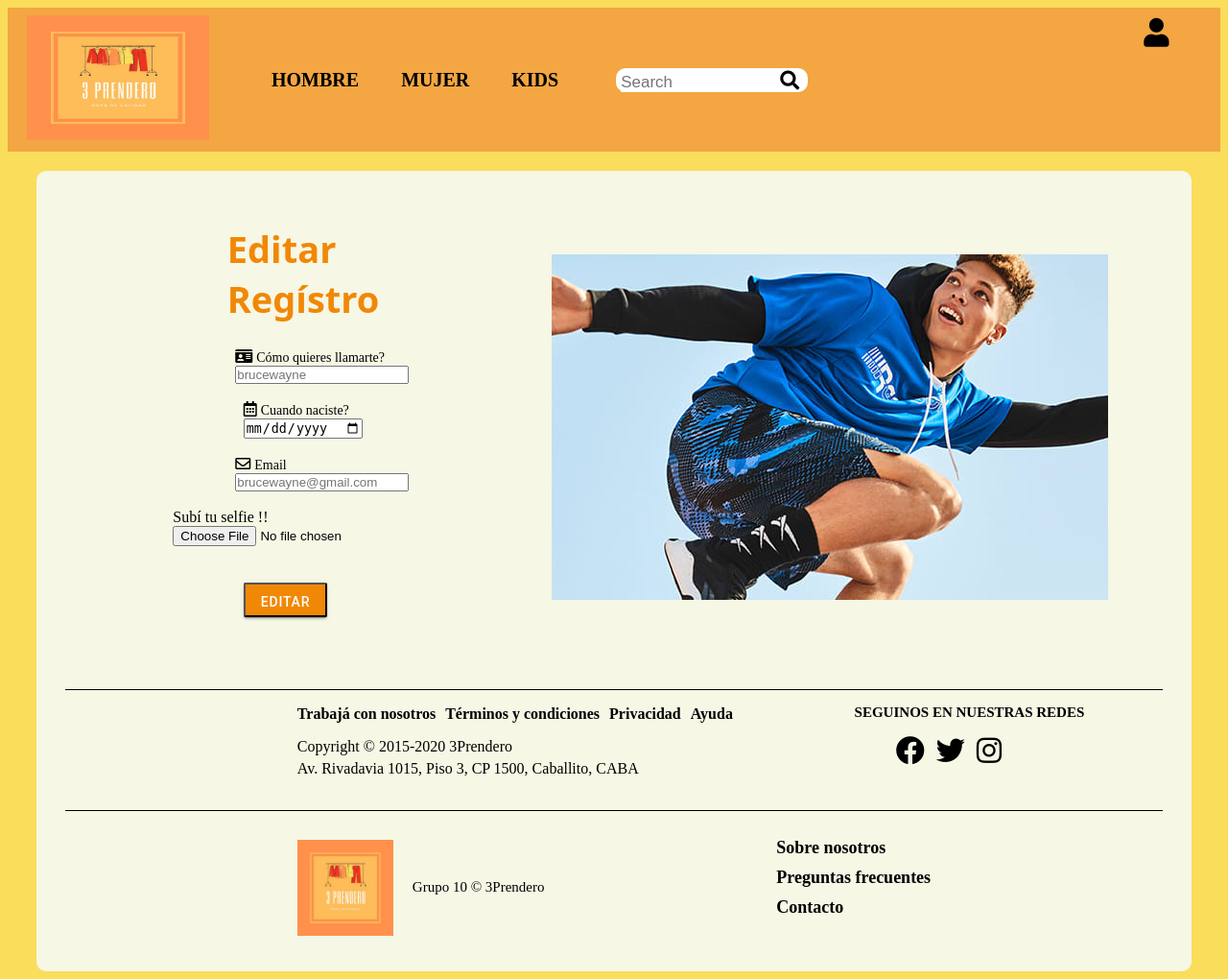
After one commit to pablolujambio/grupo_10_3prendero, a Node server app: template src/views/users/RegisterEdit.ejs in a window 1280 px wide. The commit adds this page. Shown: the whole page at 96% size. Run offline with Node 20, Linux system fonts and the light colour scheme; the template is opened without the code that fills it, so the values that code supplies are empty; some libraries are stand-ins or nearby versions.

Commit message:
edicion de usuario

```diff
--- a/src/routes/users.js
+++ b/src/routes/users.js
@@ -26,6 +26,8 @@ router.get('/login', guestMiddleware, usersController.login);
 router.post('/login', loginValidator, usersController.logged);
 router.get("/logout" ,authMiddleware, usersController.logout);
 router.get("/profile/:id", authMiddleware, usersController.profile);
+router.get('/RegisterEdit/:id', authMiddleware, usersController.edit);
+router.post('/RegisterEdit/:id', upload.single('image'), usersController.update);
 
 
 
--- /dev/null
+++ b/src/views/users/RegisterEdit.ejs
@@ -0,0 +1,74 @@
+
+<!DOCTYPE html>
+<html lang="en">
+
+<%- include('../partials/head') %>
+
+<!-----------------------------------------------------------------------
+ Esto es el body
+-------------------------------------------------------------------------->
+
+<body>
+
+<!-----------------------------------------------------------------------
+ Esto es el header
+-------------------------------------------------------------------------->
+
+<%- include('../partials/header') %>
+
+<!-----------------------------------------------------------------------
+ Esto es el cuerpo
+-------------------------------------------------------------------------->
+
+<div class="contenedor" >
+  <article class="wallpaper2"><img src="/imagenes/Wallpapaer.jpg" alt="wallpapaer">
+  </article>
+
+  <div class= "principal">
+    <form  action="<%=usuarios.id%>" method="post" enctype="multipart/form-data">
+      <div class= "titulos_log"><h1> Editar Regístro</h1>
+      </div>
+
+      <div class= "name2">
+        <i class="fas fa-id-card"></i>
+        <label for="username" class="datos_login" data-icon="u" > Cómo quieres llamarte? </label><br>
+        <input id="username" name="username" required="required" value="<%=usuarios.username%>" type="text" placeholder="brucewayne"/>
+      </div><br>
+
+      <div class="date">
+        <i class="far fa-calendar-alt"></i>
+        <label for="date" class="datos_login">Cuando naciste?</label><br>
+        <input id="date" name="date" type="date" value="<%=usuarios.date%>">
+      </div><br>
+
+      <div class="email">
+        <i class="far fa-envelope"></i>
+        <label for="email" class="datos_login" data-icon="p">Email</label><br>
+        <input id="email" name="email" value="<%=usuarios.email%>" placeholder="brucewayne@gmail.com" required>
+      </div><br>
+
+
+      <div class= "imagen">
+        <label for="">Subí tu selfie !!</label> <br>
+        <input id="image" type="file" name="image" value="<%=usuarios.image%>">
+      </div>  <br>
+
+
+
+      <div class= "registro"><button class="logButton" type=“submit”>Editar</button>
+      </div><br><br><br>
+
+
+    </form>
+  </div>
+
+
+  <!-----------------------------------------------------------------------
+ Esto es el footer
+-------------------------------------------------------------------------->
+
+<%- include('../partials/footer') %>
+
+</div>
+
+</body>
--- a/src/views/users/profile.ejs
+++ b/src/views/users/profile.ejs
@@ -47,7 +47,9 @@
                 <p>Buenos Aires</p>
                 <p>011-1554635214</p>
             </div>
-
+            <div class="carga">
+                <a class="logButton" href="/users/RegisterEdit/<%= usuario.id %>">Editar</a>
+              </div>
         </div>
 
         <div class="der">
```
Also changed, not shown: src/controllers/usersController.js (+26 -1 lines), src/views/users/register.ejs (+15 -10 lines), 1 other file.
